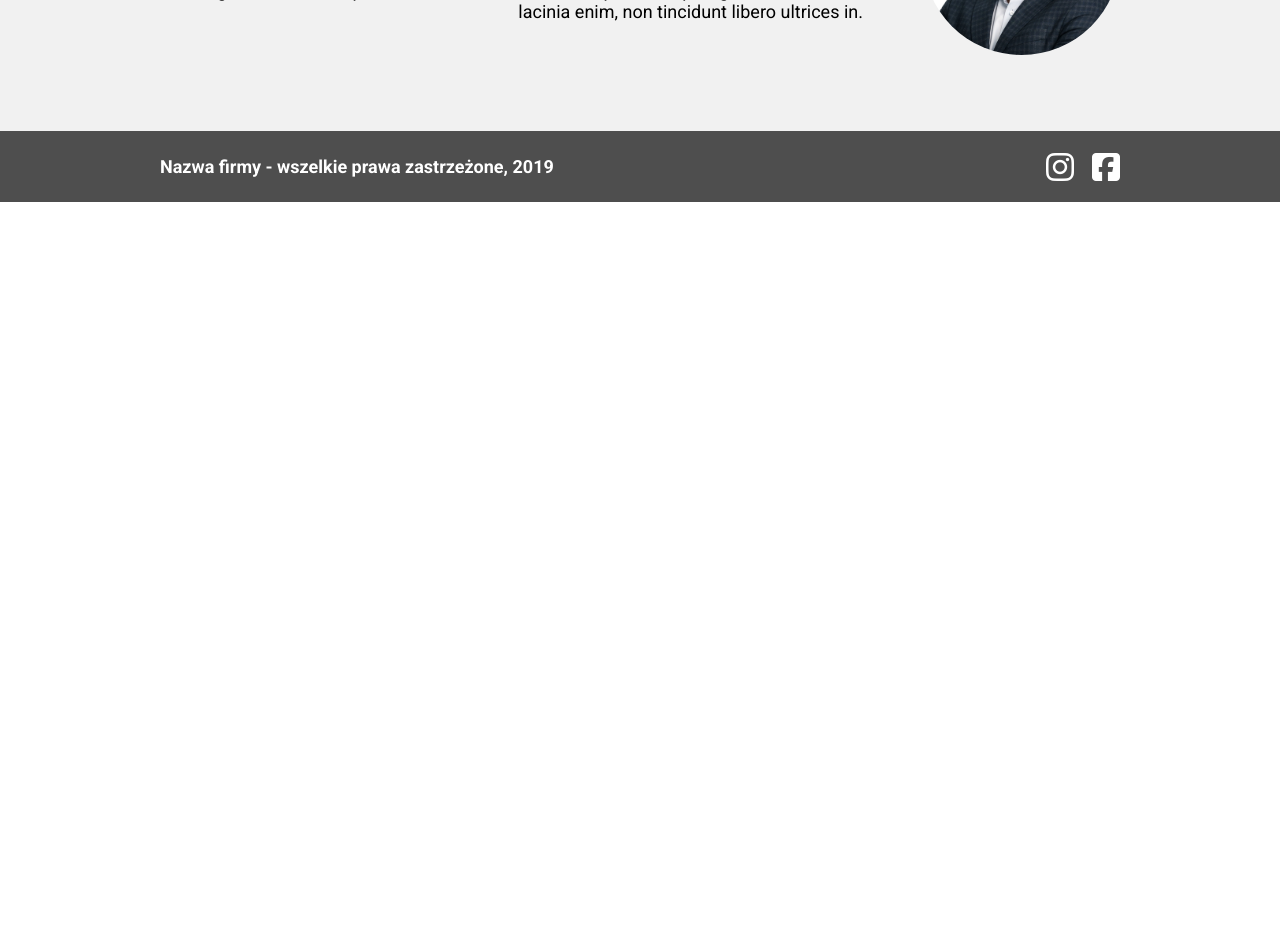
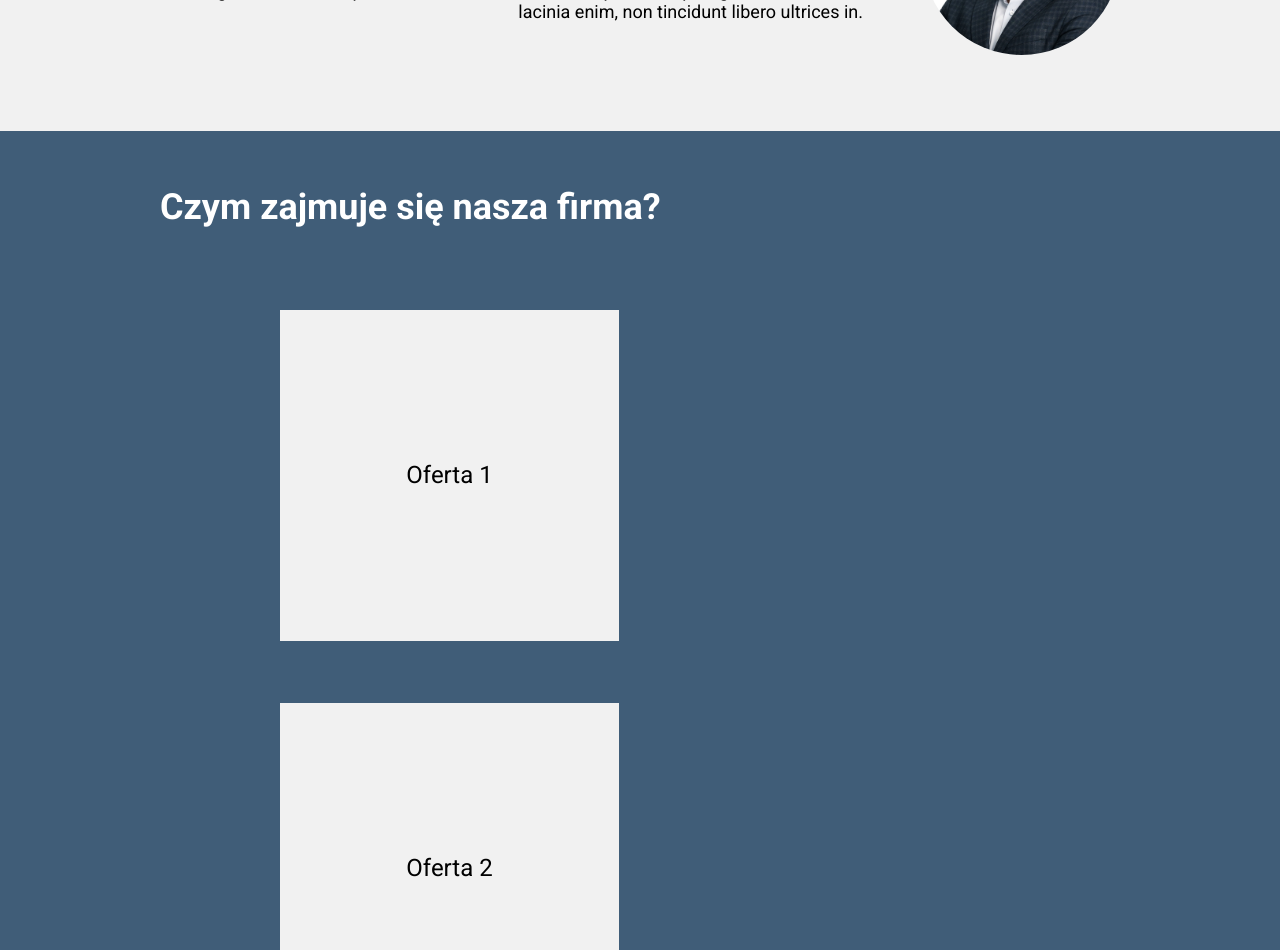
Before and after one commit to musior/loading-page-with-react, a React (Create React App) app: page / in a window 1280 px wide. Shown: the part 1420-2370 px from the top of the page. Before the commit the page ends 1622 px from the top, so only its background shows below. Built offline with nearby package versions, Linux system fonts and the light colour scheme.

Commit message:
Create BoxOffer and SectionOffer components and offer data file
Edit also App.css - change display of "new" box offer (add class 'new' to display orange cirlce).

```diff
--- a/src/App.css
+++ b/src/App.css
@@ -83,7 +83,7 @@ video {
   padding: 0;
   border: 0;
   font-size: 100%;
-  font: inherit;
+  font-family: inherit;
   vertical-align: baseline;
 }
 
@@ -339,11 +339,11 @@ section {
   color: #000000;
 }
 
-.offer-info div:first-child {
+.offer-info div.new {
   position: relative;
 }
 
-.offer-info div:first-child::after {
+.offer-info div.new::after {
   content: "";
   width: 22px;
   height: 22px;
--- a/src/App.js
+++ b/src/App.js
@@ -3,6 +3,8 @@ import Navbar from './components/Navbar';
 import Header from './components/Header';
 import Footer from './components/Footer';
 import Aside from './components/Aside';
+import SectionOffer from './components/SectionOffer';
+import BoxOffer from './components/BoxOffer';
 
 function App() {
   return (
@@ -10,6 +12,9 @@ function App() {
       <Navbar />
       <Header />
       <Aside />
+      <SectionOffer>
+        <BoxOffer />
+      </SectionOffer>
       <Footer />
     </>
   );
--- /dev/null
+++ b/src/components/BoxOffer.jsx
@@ -0,0 +1,19 @@
+import React from "react";
+import { offer } from "../data/offer";
+
+const BoxOffer = () => {
+  return (
+    <div className="offer-info">
+      {offer.map((item, key) => (
+        <div key={key} className={item.isNew ? "new" : ""}>
+          <p className="offer-p">
+            {item.name}{" "}
+            {item.isNew ? <span className="offer-news">(nowość)</span> : ""}
+          </p>
+        </div>
+      ))}
+    </div>
+  );
+};
+
+export default BoxOffer;
--- /dev/null
+++ b/src/components/SectionOffer.jsx
@@ -0,0 +1,14 @@
+import React from "react";
+
+const SectionOffer = ({ children }) => {
+  return (
+    <section id="offer">
+      <div className="box-container">
+        <h2 className="offer-h2">Czym zajmuje się nasza firma?</h2>
+        {children}
+      </div>
+    </section>
+  );
+};
+
+export default SectionOffer;
--- /dev/null
+++ b/src/data/offer.js
@@ -0,0 +1,33 @@
+const offer = [
+  {
+    name: "Oferta 1",
+    isNew: false,
+  },
+
+  {
+    name: "Oferta 2",
+    isNew: false,
+  },
+
+  {
+    name: "Oferta 3",
+    isNew: true,
+  },
+
+  {
+    name: "Oferta 4",
+    isNew: false,
+  },
+
+  {
+    name: "Oferta 5",
+    isNew: false,
+  },
+
+  {
+    name: "Oferta 6",
+    isNew: true,
+  }
+]
+
+export { offer }
```
